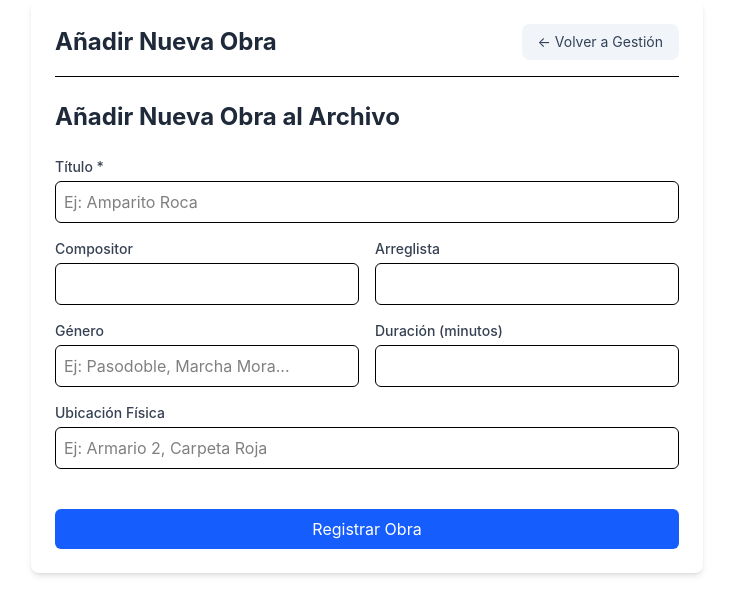
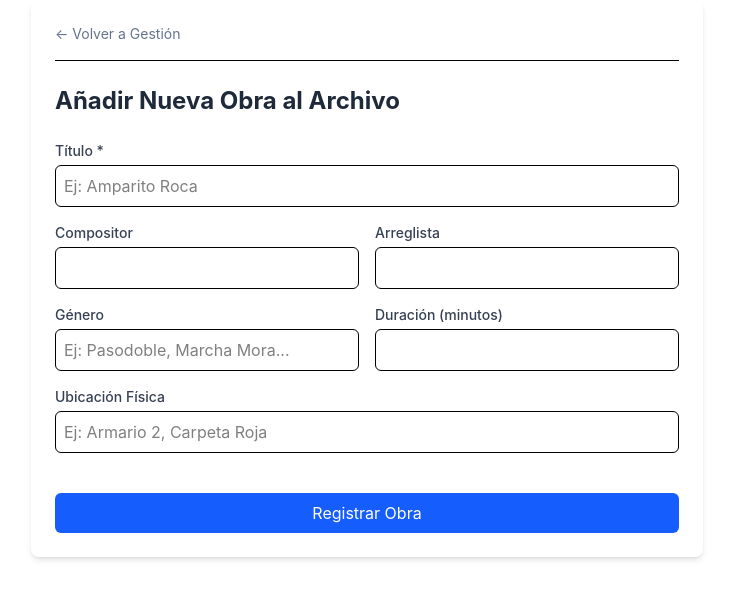
Before and after one commit to abelmaartin/sistema-gestion-banda, a React (Vite) app in the folder frontend-banda/: page /admin/crear-obra in a window 1280 px wide. Shown: the top 614 px of the page, without its empty margins (273-1006 px from the left). Built offline with nearby package versions, Linux system fonts and the light colour scheme; sample sign-in values are in the browser's storage.

Commit message:
Igualado el botón de volver a gestión en todas las páginas

```diff
--- a/frontend-banda/src/pages/CrearObra.tsx
+++ b/frontend-banda/src/pages/CrearObra.tsx
@@ -62,13 +62,9 @@ export default function CrearObra() {
     <div className="max-w-2xl mx-auto p-6 bg-white rounded-lg shadow-md">
       {/* Cabecera con botón de volver */}
       <div className="flex justify-between items-center mb-6 border-b pb-4">
-        <h2 className="text-2xl font-bold text-gray-800">Añadir Nueva Obra</h2>
-        <button
-          onClick={() => navigate('/admin')}
-          className="px-4 py-2 bg-slate-100 hover:bg-slate-200 text-slate-700 rounded-lg text-sm transition-colors"
-        >
-          ← Volver a Gestión
-        </button>
+        <button onClick={() => navigate('/admin')} className="text-sm text-slate-500 hover:text-slate-800">
+            ← Volver a Gestión
+          </button>
       </div>
       <h2 className="text-2xl font-bold mb-6 text-gray-800">Añadir Nueva Obra al Archivo</h2>
 
```
